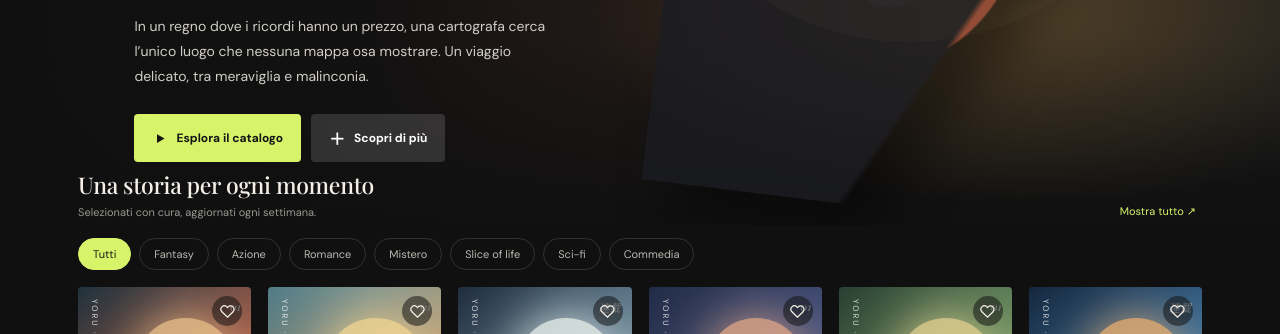
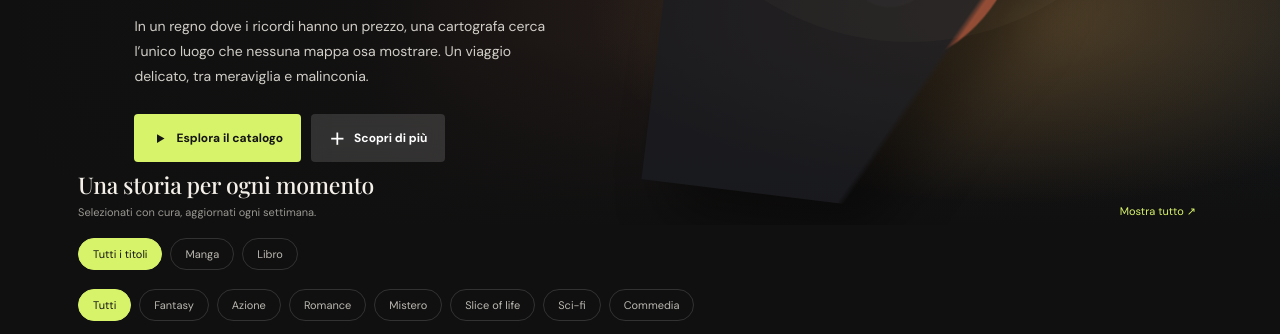
Before and after one commit to CINEMABOT-star/MANGAWEB, a plain HTML site: page index.html in a window 1280 px wide. Shown: the part 431-765 px from the top of the page. Drawn offline with nearby package versions, Linux system fonts and the light colour scheme.

Commit message:
Load manga and book data from GitHub catalogue

```diff
--- /dev/null
+++ b/catalogo.json
@@ -0,0 +1,182 @@
+[
+  {
+    "id": "sotto-cielo",
+    "title": "Sotto un cielo lontano",
+    "author": "Mina Kisaragi",
+    "type": "manga",
+    "genre": "Fantasy",
+    "year": 2024,
+    "rating": "9.4",
+    "volumes": "12 volumi",
+    "description": "Dopo aver perso ogni ricordo della sua infanzia, Aoi trova una mappa disegnata con la propria calligrafia. Il viaggio per seguirla cambierà ogni cosa.",
+    "style": "linear-gradient(145deg,#253945,#bd654a 58%,#e4b36a)",
+    "orb": "#edc38c",
+    "shape": "#252834",
+    "chapters": []
+  },
+  {
+    "id": "ultima-estate",
+    "title": "L'ultima estate",
+    "author": "Ren Sato",
+    "type": "manga",
+    "genre": "Slice of life",
+    "year": 2023,
+    "rating": "9.1",
+    "volumes": "8 volumi",
+    "description": "Quattro amici, una casa sul mare e l'estate che avrebbero voluto fermare. Una storia luminosa sulle cose che cambiano, e su quelle che restano.",
+    "style": "linear-gradient(145deg,#5c8e9b,#d6a773 62%,#f4d5a2)",
+    "orb": "#f6d792",
+    "shape": "#384653",
+    "chapters": []
+  },
+  {
+    "id": "lame-neve",
+    "title": "Lame di neve",
+    "author": "T. Arakawa",
+    "type": "manga",
+    "genre": "Azione",
+    "year": 2025,
+    "rating": "8.9",
+    "volumes": "In corso",
+    "description": "Ai confini del nord, una spadaccina in esilio protegge l'ultimo villaggio rimasto. Ma la neve porta con sé ombre che nessuna lama può ferire.",
+    "style": "linear-gradient(145deg,#243447,#7793a3 52%,#e1e5e5)",
+    "orb": "#edf4ee",
+    "shape": "#27313d",
+    "chapters": []
+  },
+  {
+    "id": "citta-invisibile",
+    "title": "La città invisibile",
+    "author": "Yumi Hoshino",
+    "type": "manga",
+    "genre": "Mistero",
+    "year": 2022,
+    "rating": "9.2",
+    "volumes": "6 volumi",
+    "description": "Ogni notte appare una strada che non esiste. Un giovane archivista la percorre per ritrovare sua sorella, seguendo indizi nascosti nei sogni degli abitanti.",
+    "style": "linear-gradient(150deg,#263251,#535d89 55%,#d3998e)",
+    "orb": "#e6a987",
+    "shape": "#28243c",
+    "chapters": []
+  },
+  {
+    "id": "giardino-luna",
+    "title": "Il giardino della luna",
+    "author": "E. Mizuno",
+    "type": "manga",
+    "genre": "Romance",
+    "year": 2024,
+    "rating": "8.8",
+    "volumes": "9 volumi",
+    "description": "Una fioraia che parla con le piante e un astronomo che ha smesso di guardare le stelle. La loro serra, aperta solo dopo il tramonto, diventa un nuovo inizio.",
+    "style": "linear-gradient(145deg,#304939,#769a69 53%,#dfbf78)",
+    "orb": "#e8d291",
+    "shape": "#353d37",
+    "chapters": []
+  },
+  {
+    "id": "zero-ora",
+    "title": "Zero Hour",
+    "author": "Kaito Mori",
+    "type": "manga",
+    "genre": "Sci-fi",
+    "year": 2025,
+    "rating": "9.0",
+    "volumes": "In corso",
+    "description": "Restano settantadue minuti prima che la luna si spenga. Una pilota e un'intelligenza artificiale attraversano lo spazio per scoprire chi ha fermato il tempo.",
+    "style": "linear-gradient(150deg,#182d48,#4479a3 50%,#ae6571)",
+    "orb": "#efb16f",
+    "shape": "#242a39",
+    "chapters": []
+  },
+  {
+    "id": "canto-corvi",
+    "title": "Il canto dei corvi",
+    "author": "Nana Fujii",
+    "type": "manga",
+    "genre": "Mistero",
+    "year": 2021,
+    "rating": "8.7",
+    "volumes": "11 volumi",
+    "description": "In un villaggio dove i corvi ricordano tutto, una bambina scopre di essere l'unica a non avere un passato. Un mistero poetico dalle atmosfere sospese.",
+    "style": "linear-gradient(145deg,#24242d,#63505e 55%,#b98f72)",
+    "orb": "#d7b68f",
+    "shape": "#292732",
+    "chapters": []
+  },
+  {
+    "id": "cucina-mostri",
+    "title": "Cucina mostri!",
+    "author": "Tomo Ueda",
+    "type": "manga",
+    "genre": "Commedia",
+    "year": 2023,
+    "rating": "8.6",
+    "volumes": "7 volumi",
+    "description": "Il ristorante di Akira serve piatti impossibili a clienti ancora più improbabili. La ricetta segreta? Ascoltare le storie di chi si siede a tavola.",
+    "style": "linear-gradient(145deg,#597344,#d2a14b 58%,#d46a48)",
+    "orb": "#f4c56e",
+    "shape": "#4c3b35",
+    "chapters": []
+  },
+  {
+    "id": "mare-rosso",
+    "title": "Mare rosso",
+    "author": "Haru Takeda",
+    "type": "manga",
+    "genre": "Azione",
+    "year": 2024,
+    "rating": "9.3",
+    "volumes": "10 volumi",
+    "description": "Su un pianeta coperto d'acqua, una capitana cerca la nave che ha tradito la sua famiglia. Ogni isola custodisce una verità e un prezzo da pagare.",
+    "style": "linear-gradient(145deg,#273e52,#a94f48 58%,#df9b69)",
+    "orb": "#f0b779",
+    "shape": "#28303b",
+    "chapters": []
+  },
+  {
+    "id": "piccole-orbite",
+    "title": "Piccole orbite",
+    "author": "Sora Abe",
+    "type": "manga",
+    "genre": "Slice of life",
+    "year": 2025,
+    "rating": "8.9",
+    "volumes": "4 volumi",
+    "description": "Due coinquilini, un gatto randagio e la quotidianità vista da molto vicino. Piccoli gesti che, pagina dopo pagina, diventano un universo intero.",
+    "style": "linear-gradient(145deg,#637e8e,#c38f79 58%,#ead1a2)",
+    "orb": "#f3dbaa",
+    "shape": "#424750",
+    "chapters": []
+  },
+  {
+    "id": "lupo-bianco",
+    "title": "Il lupo bianco",
+    "author": "R. Kurosawa",
+    "type": "manga",
+    "genre": "Fantasy",
+    "year": 2022,
+    "rating": "9.1",
+    "volumes": "14 volumi",
+    "description": "Una guaritrice attraversa terre proibite in compagnia di un lupo che conosce il nome delle stelle. Un fantasy epico sul coraggio di scegliere la propria strada.",
+    "style": "linear-gradient(145deg,#344452,#87959a 58%,#c8b49a)",
+    "orb": "#ede0bf",
+    "shape": "#34353b",
+    "chapters": []
+  },
+  {
+    "id": "lettere-maggio",
+    "title": "Lettere di maggio",
+    "author": "Ami Natsume",
+    "type": "manga",
+    "genre": "Romance",
+    "year": 2023,
+    "rating": "8.8",
+    "volumes": "5 volumi",
+    "description": "Una lettera arriva ogni primavera, sempre senza firma. Quando finalmente la destinataria scopre chi le scrive, la risposta è più vicina di quanto immaginasse.",
+    "style": "linear-gradient(145deg,#5d454b,#c5807b 58%,#e7c29b)",
+    "orb": "#f2d6bc",
+    "shape": "#493a40",
+    "chapters": []
+  }
+]
--- a/index.html
+++ b/index.html
@@ -86,6 +86,7 @@
     .cover { height:auto; aspect-ratio: .72; overflow:hidden; position:relative; border-radius:4px; background:#272727; isolation:isolate; transition:transform .25s, box-shadow .25s; }
     .card:hover .cover { transform:translateY(-5px) scale(1.018); box-shadow:0 15px 30px #0009; }
     .art { position:absolute; inset:0; overflow:hidden; }
+    .art img { width:100%; height:100%; object-fit:cover; }
     .art::before { content:""; position:absolute; inset:0; background:var(--art); }
     .art::after { content:""; position:absolute; inset:0; background:linear-gradient(0deg,#090909d9,transparent 62%),linear-gradient(90deg,#0002,transparent 60%); }
     .art-orb { position:absolute; z-index:1; width:58%; aspect-ratio:1; border-radius:50%; top:13%; right:9%; background:var(--orb); opacity:.8; filter:blur(.2px); box-shadow:0 0 46px var(--orb); }
@@ -114,6 +115,12 @@
     .modal-copy h2 { font-size:32px; margin:12px 0; }
     .modal-copy p { color:#bbb8b1; font-size:13px; line-height:1.7; }
     .modal-copy .hero-meta { flex-wrap:wrap; }
+    .chapter-heading { font:500 16px var(--serif); margin:20px 0 8px; }
+    .chapter-list { list-style:none; margin:0 0 18px; padding:0; max-height:180px; overflow:auto; }
+    .chapter-list li { border-bottom:1px solid var(--line); }
+    .chapter-list a { display:flex; justify-content:space-between; gap:12px; padding:10px 2px; color:#e8e5dd; font-size:12px; }
+    .chapter-list a:hover { color:var(--accent); }
+    .chapter-empty { color:var(--muted); font-size:11px!important; }
     .modal-close { position:absolute; right:12px; top:10px; border:0; background:transparent; color:#aaa; font-size:23px; cursor:pointer; }
     .toast {
       position:fixed; z-index:20; left:50%; bottom:26px; max-width:calc(100% - 32px);
@@ -170,6 +177,7 @@
     <div class="content" id="catalogo">
       <section class="section">
         <div class="section-head"><div><h2>Una storia per ogni momento</h2><div class="section-sub">Selezionati con cura, aggiornati ogni settimana.</div></div><button class="text-link" id="clearFilters">Mostra tutto ↗</button></div>
+        <div class="filters" id="typeFilters" aria-label="Filtra per tipo"></div>
         <div class="filters" id="filters" aria-label="Filtra per genere"></div>
         <p class="sr-only" id="resultsStatus" aria-live="polite" aria-atomic="true"></p>
         <div class="grid" id="mangaGrid"></div>
@@ -188,25 +196,15 @@
   </div>
   <div class="toast" id="toast" role="status" aria-live="polite" aria-atomic="true"></div>
   <script>
-    const manga = [
-      {id:"sotto-cielo",title:"Sotto un cielo lontano",author:"Mina Kisaragi",genre:"Fantasy",year:2024,rating:"9.4",volumes:"12 volumi",description:"Dopo aver perso ogni ricordo della sua infanzia, Aoi trova una mappa disegnata con la propria calligrafia. Il viaggio per seguirla cambierà ogni cosa.",style:"linear-gradient(145deg,#253945,#bd654a 58%,#e4b36a)",orb:"#edc38c",shape:"#252834"},
-      {id:"ultima-estate",title:"L'ultima estate",author:"Ren Sato",genre:"Slice of life",year:2023,rating:"9.1",volumes:"8 volumi",description:"Quattro amici, una casa sul mare e l'estate che avrebbero voluto fermare. Una storia luminosa sulle cose che cambiano, e su quelle che restano.",style:"linear-gradient(145deg,#5c8e9b,#d6a773 62%,#f4d5a2)",orb:"#f6d792",shape:"#384653"},
-      {id:"lame-neve",title:"Lame di neve",author:"T. Arakawa",genre:"Azione",year:2025,rating:"8.9",volumes:"In corso",description:"Ai confini del nord, una spadaccina in esilio protegge l'ultimo villaggio rimasto. Ma la neve porta con sé ombre che nessuna lama può ferire.",style:"linear-gradient(145deg,#243447,#7793a3 52%,#e1e5e5)",orb:"#edf4ee",shape:"#27313d"},
-      {id:"citta-invisibile",title:"La città invisibile",author:"Yumi Hoshino",genre:"Mistero",year:2022,rating:"9.2",volumes:"6 volumi",description:"Ogni notte appare una strada che non esiste. Un giovane archivista la percorre per ritrovare sua sorella, seguendo indizi nascosti nei sogni degli abitanti.",style:"linear-gradient(150deg,#263251,#535d89 55%,#d3998e)",orb:"#e6a987",shape:"#28243c"},
-      {id:"giardino-luna",title:"Il giardino della luna",author:"E. Mizuno",genre:"Romance",year:2024,rating:"8.8",volumes:"9 volumi",description:"Una fioraia che parla con le piante e un astronomo che ha smesso di guardare le stelle. La loro serra, aperta solo dopo il tramonto, diventa un nuovo inizio.",style:"linear-gradient(145deg,#304939,#769a69 53%,#dfbf78)",orb:"#e8d291",shape:"#353d37"},
-      {id:"zero-ora",title:"Zero Hour",author:"Kaito Mori",genre:"Sci-fi",year:2025,rating:"9.0",volumes:"In corso",description:"Restano settantadue minuti prima che la luna si spenga. Una pilota e un'intelligenza artificiale attraversano lo spazio per scoprire chi ha fermato il tempo.",style:"linear-gradient(150deg,#182d48,#4479a3 50%,#ae6571)",orb:"#efb16f",shape:"#242a39"},
-      {id:"canto-corvi",title:"Il canto dei corvi",author:"Nana Fujii",genre:"Mistero",year:2021,rating:"8.7",volumes:"11 volumi",description:"In un villaggio dove i corvi ricordano tutto, una bambina scopre di essere l'unica a non avere un passato. Un mistero poetico dalle atmosfere sospese.",style:"linear-gradient(145deg,#24242d,#63505e 55%,#b98f72)",orb:"#d7b68f",shape:"#292732"},
-      {id:"cucina-mostri",title:"Cucina mostri!",author:"Tomo Ueda",genre:"Commedia",year:2023,rating:"8.6",volumes:"7 volumi",description:"Il ristorante di Akira serve piatti impossibili a clienti ancora più improbabili. La ricetta segreta? Ascoltare le storie di chi si siede a tavola.",style:"linear-gradient(145deg,#597344,#d2a14b 58%,#d46a48)",orb:"#f4c56e",shape:"#4c3b35"},
-      {id:"mare-rosso",title:"Mare rosso",author:"Haru Takeda",genre:"Azione",year:2024,rating:"9.3",volumes:"10 volumi",description:"Su un pianeta coperto d'acqua, una capitana cerca la nave che ha tradito la sua famiglia. Ogni isola custodisce una verità e un prezzo da pagare.",style:"linear-gradient(145deg,#273e52,#a94f48 58%,#df9b69)",orb:"#f0b779",shape:"#28303b"},
-      {id:"piccole-orbite",title:"Piccole orbite",author:"Sora Abe",genre:"Slice of life",year:2025,rating:"8.9",volumes:"4 volumi",description:"Due coinquilini, un gatto randagio e la quotidianità vista da molto vicino. Piccoli gesti che, pagina dopo pagina, diventano un universo intero.",style:"linear-gradient(145deg,#637e8e,#c38f79 58%,#ead1a2)",orb:"#f3dbaa",shape:"#424750"},
-      {id:"lupo-bianco",title:"Il lupo bianco",author:"R. Kurosawa",genre:"Fantasy",year:2022,rating:"9.1",volumes:"14 volumi",description:"Una guaritrice attraversa terre proibite in compagnia di un lupo che conosce il nome delle stelle. Un fantasy epico sul coraggio di scegliere la propria strada.",style:"linear-gradient(145deg,#344452,#87959a 58%,#c8b49a)",orb:"#ede0bf",shape:"#34353b"},
-      {id:"lettere-maggio",title:"Lettere di maggio",author:"Ami Natsume",genre:"Romance",year:2023,rating:"8.8",volumes:"5 volumi",description:"Una lettera arriva ogni primavera, sempre senza firma. Quando finalmente la destinataria scopre chi le scrive, la risposta è più vicina di quanto immaginasse.",style:"linear-gradient(145deg,#5d454b,#c5807b 58%,#e7c29b)",orb:"#f2d6bc",shape:"#493a40"}
-    ];
-    const genres = ["Tutti","Fantasy","Azione","Romance","Mistero","Slice of life","Sci-fi","Commedia"];
+    let manga = [];
+    const defaultGenres = ["Fantasy","Azione","Romance","Mistero","Slice of life","Sci-fi","Commedia"];
+    const types = ["Tutti","Manga","Libro"];
     const grid = document.getElementById("mangaGrid");
     const search = document.getElementById("search");
     const filters = document.getElementById("filters");
+    const typeFilters = document.getElementById("typeFilters");
     let activeGenre = "Tutti";
+    let activeType = "Tutti";
     let favoritesOnly = false;
     let favorites = [];
     let toastTimeout;
@@ -224,29 +222,87 @@
       console.warn("Impossibile leggere i preferiti salvati:", error);
     }
 
+    function escapeHTML(value) {
+      return String(value).replace(/[&<>"']/g, character => ({
+        "&":"&amp;", "<":"&lt;", ">":"&gt;", '"':"&quot;", "'":"&#39;"
+      })[character]);
+    }
+    function validateCatalog(data) {
+      if (!Array.isArray(data)) throw new Error("catalogo.json deve contenere una lista di titoli.");
+      const ids = new Set();
+      for (const [index, item] of data.entries()) {
+        const label = `catalogo.json: titolo ${index + 1}`;
+        if (!item || typeof item !== "object" || Array.isArray(item)) throw new Error(`${label} non è un oggetto valido.`);
+        for (const field of ["id","title","author","genre","type","description","volumes"]) {
+          if (typeof item[field] !== "string" || !item[field].trim()) throw new Error(`${label}: il campo "${field}" è obbligatorio.`);
+        }
+        if (!/^[a-z0-9-]+$/.test(item.id) || ids.has(item.id)) throw new Error(`${label}: id non valido o duplicato ("${item.id}").`);
+        ids.add(item.id);
+        if (!["manga","libro"].includes(item.type)) throw new Error(`${label}: "type" deve essere "manga" oppure "libro".`);
+        if (!Number.isInteger(item.year) || item.year < 1 || item.year > 9999) throw new Error(`${label}: "year" deve essere un anno valido.`);
+        if (!Array.isArray(item.chapters)) throw new Error(`${label}: "chapters" deve essere una lista.`);
+        for (const [chapterIndex, chapter] of item.chapters.entries()) {
+          if (!chapter || typeof chapter.title !== "string" || !chapter.title.trim() ||
+              typeof chapter.url !== "string" || !/^https?:\/\//i.test(chapter.url)) {
+            throw new Error(`${label}: il capitolo ${chapterIndex + 1} deve avere un titolo e un link http/https.`);
+          }
+        }
+        for (const color of ["orb","shape"]) {
+          if (typeof item[color] !== "string" || !/^#[0-9a-f]{6}$/i.test(item[color])) throw new Error(`${label}: "${color}" deve essere un colore esadecimale, ad esempio "#d7f36a".`);
+        }
+        if (typeof item.style !== "string" || !/^linear-gradient\([#a-z0-9.,% ()-]+\)$/i.test(item.style)) throw new Error(`${label}: "style" deve essere un gradiente lineare valido.`);
+        if (item.cover && (typeof item.cover !== "string" || !/^https:\/\//i.test(item.cover))) throw new Error(`${label}: "cover" deve essere un'immagine con link https.`);
+      }
+    }
+    async function loadCatalog() {
+      try {
+        const response = await fetch("./catalogo.json");
+        if (!response.ok) throw new Error(`Impossibile caricare catalogo.json (HTTP ${response.status}).`);
+        const data = await response.json();
+        validateCatalog(data);
+        manga = data;
+      } catch (error) {
+        console.error("Errore nel catalogo manga:", error);
+        grid.innerHTML = `<div class="empty"><strong>Il catalogo non è disponibile.</strong>${escapeHTML(error.message)} Controlla il file catalogo.json su GitHub.</div>`;
+        document.getElementById("resultsStatus").textContent = "Errore durante il caricamento del catalogo";
+        showToast("Errore nel catalogo: controlla catalogo.json su GitHub.");
+        return;
+      }
+      renderFilters();
+      renderTypeFilters();
+      render();
+    }
     function coverMarkup(item, extraClass = "") {
-      return `<div class="cover ${extraClass}" style="--art:${item.style};--orb:${item.orb};--shape:${item.shape}">
-        <div class="art"><span class="art-orb"></span><span class="art-shape"></span></div>
+      const cover = item.cover
+        ? `<div class="art"><img src="${escapeHTML(item.cover)}" alt="" loading="lazy" referrerpolicy="no-referrer"></div>`
+        : `<div class="art"><span class="art-orb"></span><span class="art-shape"></span></div>`;
+      return `<div class="cover ${extraClass}" style="--art:${escapeHTML(item.style)};--orb:${escapeHTML(item.orb)};--shape:${escapeHTML(item.shape)}">
+        ${cover}
         <span class="cover-label">YORU · ${item.year}</span><span class="cover-vol">${item.volumes.startsWith("In") ? "連載" : "01"}</span>
-        <span class="cover-title">${item.title}</span>
+        <span class="cover-title">${escapeHTML(item.title)}</span>
       </div>`;
     }
     function renderFilters() {
+      const genres = ["Tutti", ...new Set([...defaultGenres, ...manga.map(item => item.genre)])];
       filters.innerHTML = genres.map(genre => `<button class="filter${genre === activeGenre ? " selected" : ""}" data-genre="${genre}" aria-pressed="${genre === activeGenre}">${genre}</button>`).join("");
+    }
+    function renderTypeFilters() {
+      typeFilters.innerHTML = types.map(type => `<button class="filter${type === activeType ? " selected" : ""}" data-type="${type}" aria-pressed="${type === activeType}">${type === "Tutti" ? "Tutti i titoli" : type}</button>`).join("");
     }
     function render() {
       const query = search.value.trim().toLocaleLowerCase("it");
-      const items = manga.filter(item => (activeGenre === "Tutti" || item.genre === activeGenre)
+      const items = manga.filter(item => (activeType === "Tutti" || item.type === activeType.toLocaleLowerCase("it"))
+        && (activeGenre === "Tutti" || item.genre === activeGenre)
         && (!favoritesOnly || favorites.includes(item.id))
-        && (!query || `${item.title} ${item.author} ${item.genre}`.toLocaleLowerCase("it").includes(query)));
+        && (!query || `${item.title} ${item.author} ${item.genre} ${item.type}`.toLocaleLowerCase("it").includes(query)));
       document.getElementById("resultsStatus").textContent = `${items.length} ${items.length === 1 ? "titolo trovato" : "titoli trovati"}`;
-      grid.innerHTML = items.length ? items.map(item => `<article class="card" data-id="${item.id}" tabindex="0" aria-label="${item.title}, di ${item.author}">
+      grid.innerHTML = items.length ? items.map(item => `<article class="card" data-id="${escapeHTML(item.id)}" tabindex="0" aria-label="${escapeHTML(item.title)}, di ${escapeHTML(item.author)}">
         <div style="position:relative">${coverMarkup(item)}
-          <button class="heart${favorites.includes(item.id) ? " is-favorite" : ""}" data-favorite="${item.id}" aria-label="${favorites.includes(item.id) ? "Rimuovi dai preferiti" : "Aggiungi ai preferiti"}" aria-pressed="${favorites.includes(item.id)}">
+          <button class="heart${favorites.includes(item.id) ? " is-favorite" : ""}" data-favorite="${escapeHTML(item.id)}" aria-label="${favorites.includes(item.id) ? "Rimuovi dai preferiti" : "Aggiungi ai preferiti"}" aria-pressed="${favorites.includes(item.id)}">
             <svg width="15" height="15" viewBox="0 0 24 24" fill="${favorites.includes(item.id) ? "currentColor" : "none"}" stroke="currentColor" stroke-width="2"><path d="M20.8 4.6a5.5 5.5 0 0 0-7.8 0L12 5.7l-1.1-1.1a5.5 5.5 0 0 0-7.8 7.8l1.1 1.1L12 21l7.8-7.5 1.1-1.1a5.5 5.5 0 0 0-.1-7.8Z"/></svg>
           </button>
         </div>
-        <div class="card-title">${item.title}</div><div class="card-meta"><span>${item.genre} · ${item.year}</span><span class="card-rating">★ ${item.rating}</span></div>
+        <div class="card-title">${escapeHTML(item.title)}</div><div class="card-meta"><span>${item.type === "libro" ? "Libro" : "Manga"} · ${escapeHTML(item.genre)}</span><span class="card-rating">${item.rating ? `★ ${escapeHTML(item.rating)}` : item.chapters.length ? `${item.chapters.length} cap.` : ""}</span></div>
       </article>`).join("") : `<div class="empty"><strong>${favoritesOnly ? "La tua lista è ancora vuota." : "Nessuna storia trovata."}</strong>${favoritesOnly ? "Tocca il cuore su un manga per salvarlo qui." : "Prova un altro titolo o scegli un genere diverso."}</div>`;
     }
     function toggleFavorite(id) {
@@ -263,14 +319,24 @@
     }
     function openDetail(item) {
       document.getElementById("modalCover").innerHTML = coverMarkup(item);
-      document.getElementById("modalCopy").innerHTML = `<div class="eyebrow">${item.genre} · ${item.year}</div><h2 id="modalTitle">${item.title}</h2>
-        <div class="hero-meta"><span class="rating">★ ${item.rating}</span><span>${item.volumes}</span><span class="pill">${item.author}</span></div>
-        <p>${item.description}</p><button class="btn btn-primary" data-modal-favorite="${item.id}">${favorites.includes(item.id) ? "♥  Nella tua lista" : "＋  Aggiungi alla lista"}</button>`;
+      const chapters = item.chapters.length
+        ? `<h3 class="chapter-heading">Capitoli</h3><ol class="chapter-list">${item.chapters.map(chapter => `<li><a href="${escapeHTML(chapter.url)}" target="_blank" rel="noopener noreferrer">${escapeHTML(chapter.title)} <span aria-hidden="true">↗</span></a></li>`).join("")}</ol>`
+        : `<p class="chapter-empty">Capitoli non ancora aggiunti.</p>`;
+      document.getElementById("modalCopy").innerHTML = `<div class="eyebrow">${item.type === "libro" ? "Libro" : "Manga"} · ${escapeHTML(item.genre)} · ${item.year}</div><h2 id="modalTitle">${escapeHTML(item.title)}</h2>
+        <div class="hero-meta">${item.rating ? `<span class="rating">★ ${escapeHTML(item.rating)}</span>` : ""}<span>${escapeHTML(item.volumes)}</span><span class="pill">${escapeHTML(item.author)}</span></div>
+        <p>${escapeHTML(item.description)}</p>${chapters}
+        <button class="btn btn-primary" data-modal-favorite="${escapeHTML(item.id)}">${favorites.includes(item.id) ? "♥  Nella tua lista" : "＋  Aggiungi alla lista"}</button>`;
       document.getElementById("modalBackdrop").classList.add("open");
       document.getElementById("modalClose").focus();
       showToast(`Hai aperto: ${item.title}`);
     }
-    renderFilters(); render();
+    loadCatalog();
+    typeFilters.addEventListener("click", event => {
+      const button = event.target.closest("[data-type]");
+      if (!button) return;
+      activeType = button.dataset.type; favoritesOnly = false; renderTypeFilters(); render();
+      showToast(`${activeType === "Tutti" ? "Tutti i titoli" : activeType} · ${grid.querySelectorAll(".card").length} titoli`);
+    });
     filters.addEventListener("click", event => {
       const button = event.target.closest("[data-genre]");
       if (!button) return;
@@ -289,14 +355,14 @@
       }
     });
     search.addEventListener("input", render);
-    document.getElementById("clearFilters").addEventListener("click", () => { activeGenre = "Tutti"; favoritesOnly = false; search.value = ""; renderFilters(); render(); showToast("Catalogo completo."); });
+    document.getElementById("clearFilters").addEventListener("click", () => { activeGenre = "Tutti"; activeType = "Tutti"; favoritesOnly = false; search.value = ""; renderFilters(); renderTypeFilters(); render(); showToast("Catalogo completo."); });
     document.getElementById("showFavorites").addEventListener("click", () => {
-      favoritesOnly = !favoritesOnly; activeGenre = "Tutti"; renderFilters(); render();
+      favoritesOnly = !favoritesOnly; activeGenre = "Tutti"; activeType = "Tutti"; renderFilters(); renderTypeFilters(); render();
       showToast(favoritesOnly ? `${favorites.length} ${favorites.length === 1 ? "titolo salvato" : "titoli salvati"} nella tua lista.` : "Stai esplorando tutto il catalogo.");
       document.getElementById("catalogo").scrollIntoView({behavior:"smooth"});
     });
     document.getElementById("favoritesNav").addEventListener("click", event => {
-      event.preventDefault(); favoritesOnly = true; activeGenre = "Tutti"; renderFilters(); render();
+      event.preventDefault(); favoritesOnly = true; activeGenre = "Tutti"; activeType = "Tutti"; renderFilters(); renderTypeFilters(); render();
       showToast(`${favorites.length} ${favorites.length === 1 ? "titolo salvato" : "titoli salvati"} nella tua lista.`);
       document.getElementById("catalogo").scrollIntoView({behavior:"smooth"});
     });
```
Also changed, not shown: 1 other file.
